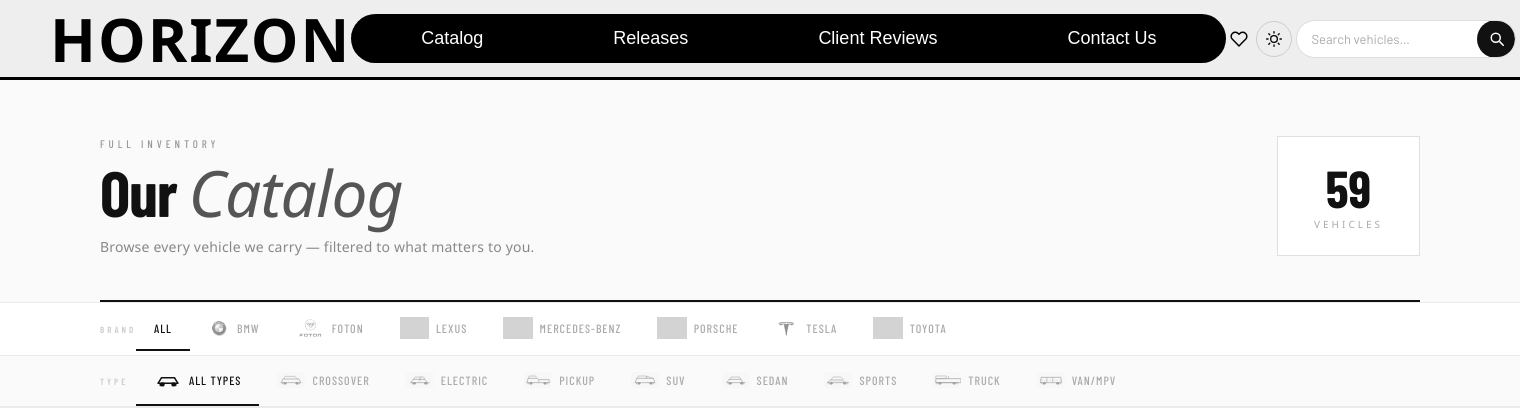
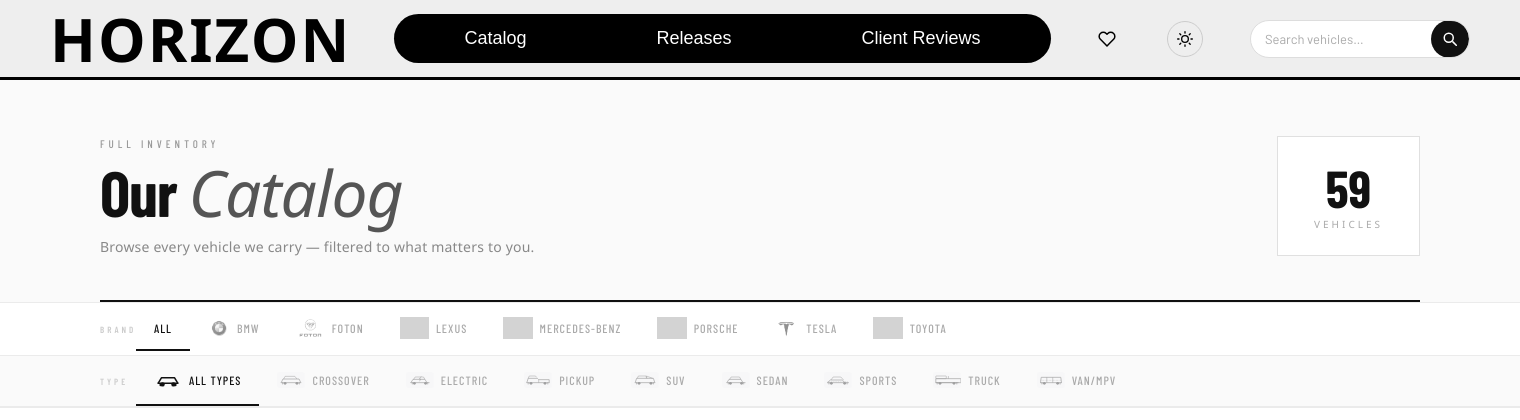
Before and after one commit to Jispirr/horizon-django-system, a Django app: page /catalog/ in a window 1520 px wide. Shown: the top 420 px of the page. Run offline with Django 4.2, Linux system fonts and the light colour scheme; data comes from the database, SQL or seed files in the repository; data that the repository does not hold is empty; grey boxes are pictures that could not be loaded.

Commit message:
04/12/2026
pahabol

```diff
--- a/horizon/templates/horizon/base.html
+++ b/horizon/templates/horizon/base.html
@@ -23,7 +23,6 @@
     <a href="{% url 'catalog' %}">Catalog</a>
     <a href="{% url 'releases' %}">Releases</a>
     <a href="{% url 'client_releases' %}">Client Reviews</a>
-    <a href="{% url 'home' %}#contact">Contact Us</a>
     <a href="{% url 'wishlist' %}" class="nav-wl-mobile-link">♡ Wishlist</a>
   </nav>
   <a href="{% url 'wishlist' %}" class="nav-wl-link" title="My Wishlist" aria-label="Wishlist">
```
